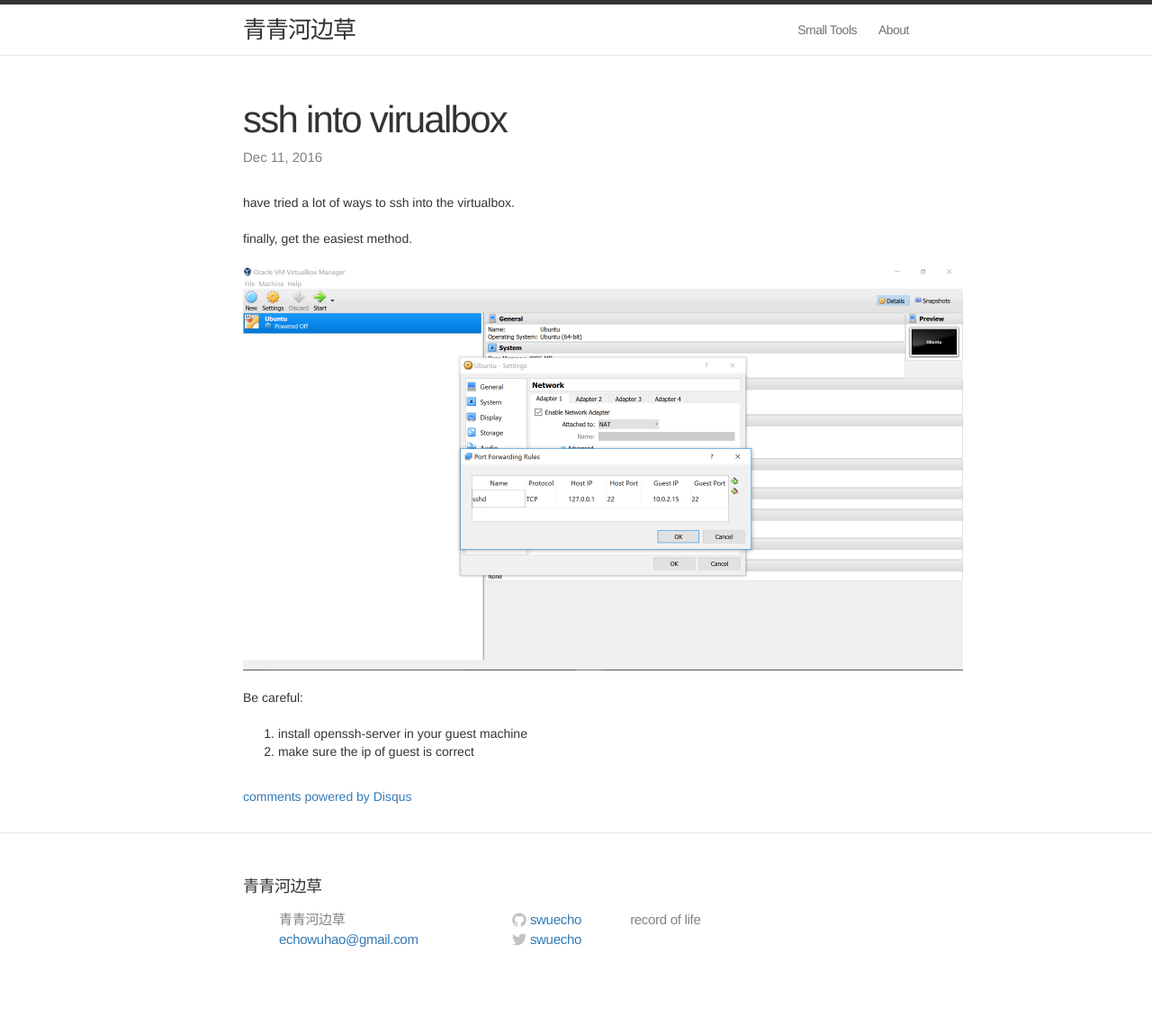
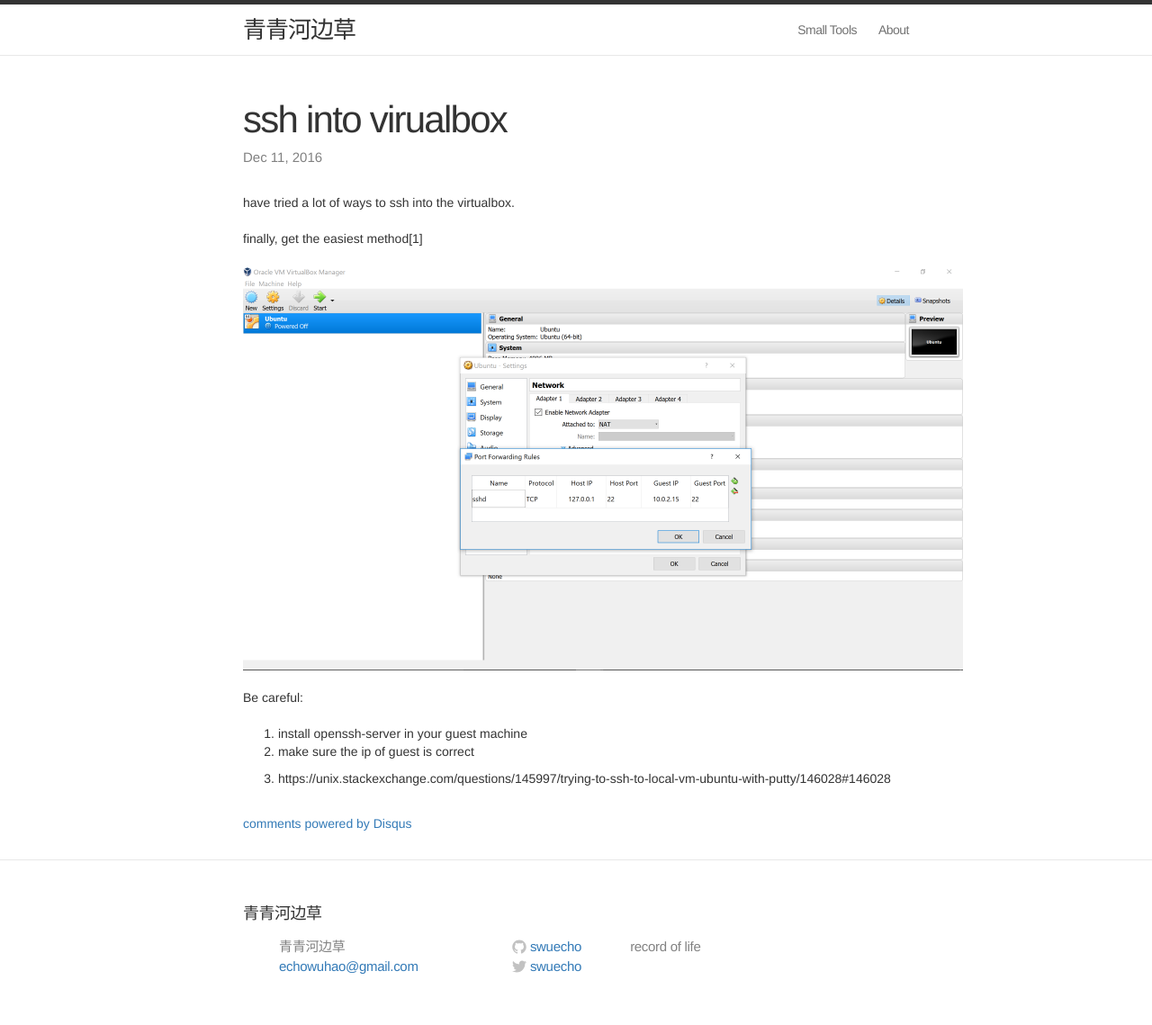
Before and after one commit to swuecho/swuecho.github.io, a Jekyll site: the page built from _posts/2016-12-11-ssh-into-virualbox.md, in a window 1280 px wide. Shown: the whole page at 90% size. Built offline with Jekyll 4.4.1, drawn with Linux system fonts in a browser that asks for light colours; comment, search, counter and statistics services are not loaded; before the commit the page ends 1109 px from its top, so only the background shows below that.

Commit message:
Update 2016-12-11-ssh-into-virualbox.md

```diff
--- a/_posts/2016-12-11-ssh-into-virualbox.md
+++ b/_posts/2016-12-11-ssh-into-virualbox.md
@@ -6,7 +6,7 @@
 ---
 have tried a lot of ways to ssh into the virtualbox.
 
-finally, get the easiest method.
+finally, get the easiest method[1]
 
 <img src="/assets/img/ssh_virtualbox_port_forwarding.png" alt="Port Forwading" style="width: 800px;"/>
 
@@ -15,3 +15,7 @@
 
 1. install openssh-server in your guest machine
 2. make sure the ip of guest is correct
+
+
+
+1. https://unix.stackexchange.com/questions/145997/trying-to-ssh-to-local-vm-ubuntu-with-putty/146028#146028
```
